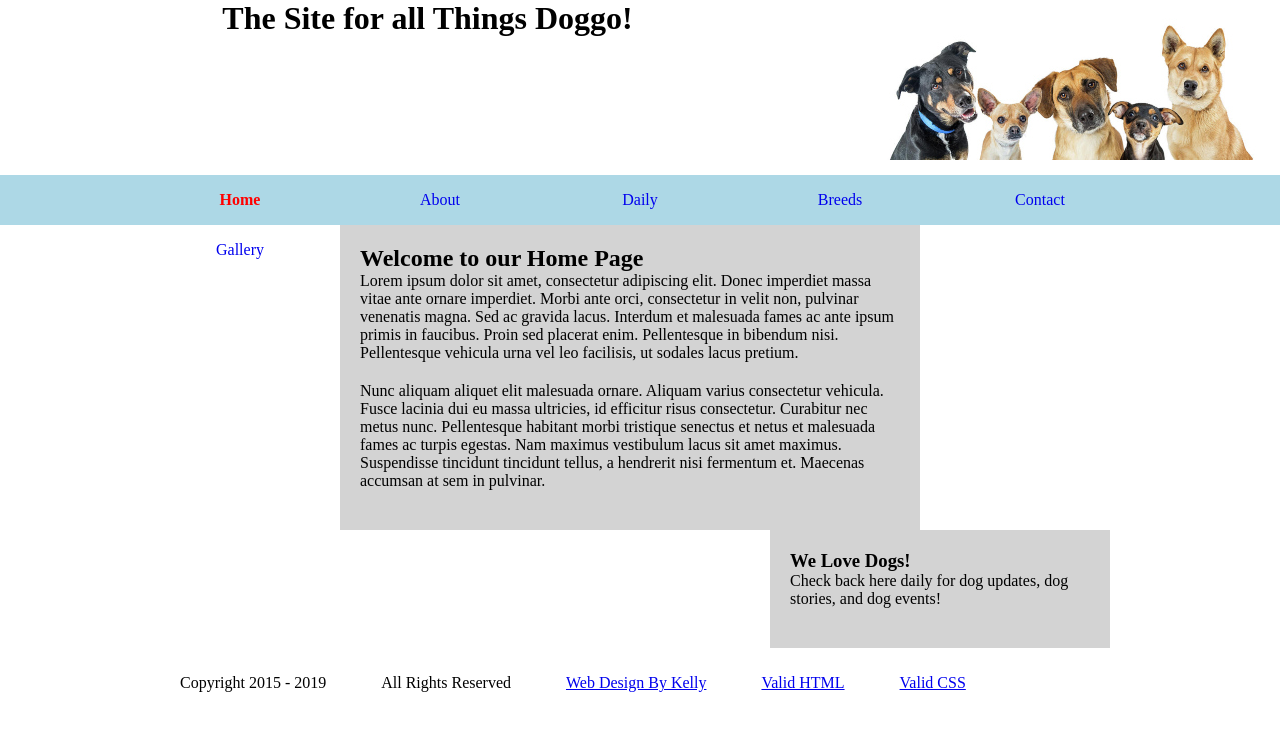
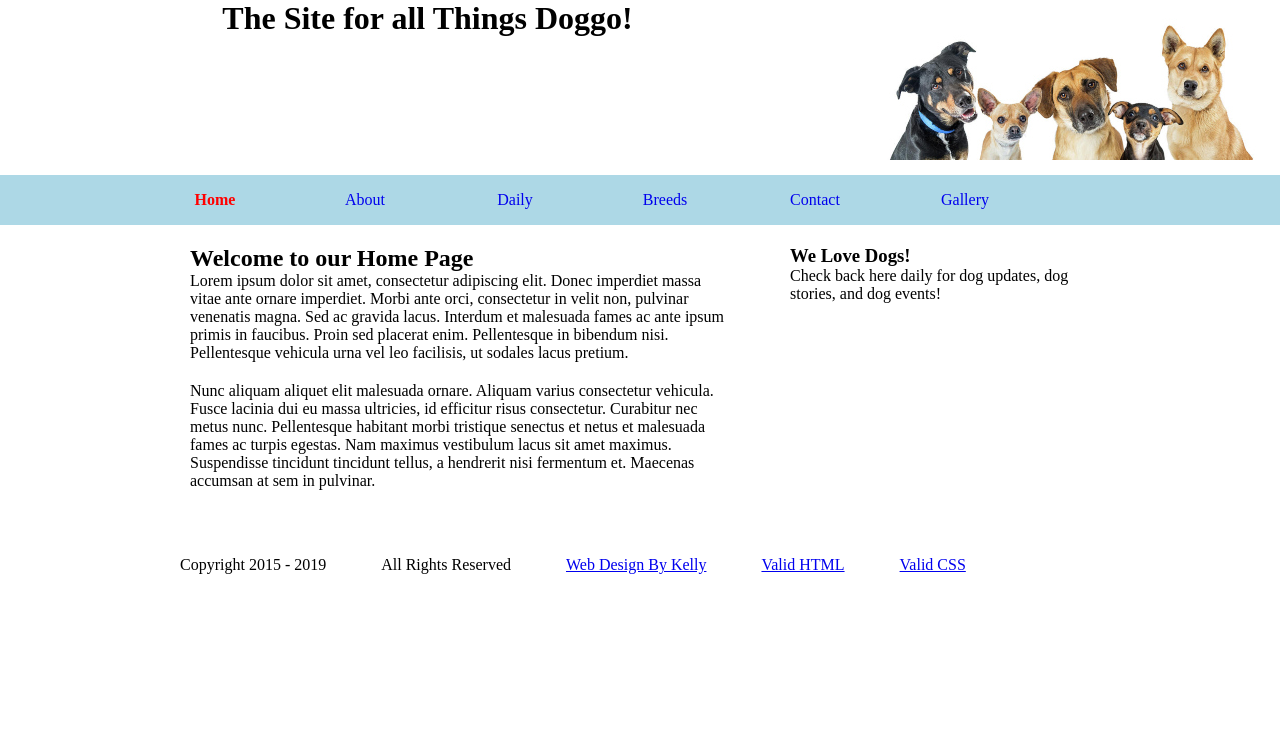
Before and after one commit to kellyeames/ITC240Homework3, a PHP site: page / in a window 1280 px wide. Shown: the top 731 px of the page. Run offline with PHP 8.4, Linux system fonts and the light colour scheme.

Commit message:
Add files via upload

```diff
--- a/css/styles.css
+++ b/css/styles.css
@@ -56,9 +56,6 @@ textarea {
     height:100px;
 }
 
-#parent {
-    box-align:center;
-}
 
 legend {
     font-style:italic;
@@ -112,7 +109,7 @@ ul {
 
 nav li {
     float:left;
-    width:20%;
+    width:15%;
     text-align:center;
     list-style-type:none;
 }
@@ -134,14 +131,14 @@ nav a {
 main {
     float:left;
     width:580px;
-    background:lightgrey;
+    background:white;
     padding:20px;
 }
 
 aside {
     float:right;
     width:340px;
-    background:lightgrey;
+    background:white;
     padding:20px;
 }
 
@@ -161,3 +158,16 @@ footer li {
 p {
     margin-bottom:20px;
 }
+
+table {
+    width:580px;
+    margin:20px auto;
+}
+
+td {
+    width:33%;
+}
+
+table img {
+    width:180px;
+}
```
